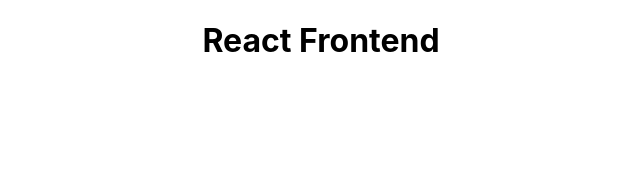
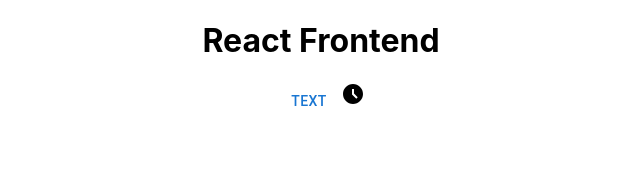
Before and after one commit to claiford/food-finder, a React (Create React App) app in the folder frontend/: page / in a window 1280 px wide. Shown: the top 172 px of the page, without its empty margins (319-959 px from the left). Built offline with nearby package versions, Linux system fonts and the light colour scheme.

Commit message:
add: material ui libraries

```diff
--- a/frontend/package.json
+++ b/frontend/package.json
@@ -3,6 +3,10 @@
   "version": "0.1.0",
   "private": true,
   "dependencies": {
+    "@emotion/react": "^11.11.1",
+    "@emotion/styled": "^11.11.0",
+    "@mui/icons-material": "^5.14.8",
+    "@mui/material": "^5.14.8",
     "@testing-library/jest-dom": "^5.17.0",
     "@testing-library/react": "^13.4.0",
     "@testing-library/user-event": "^13.5.0",
--- a/frontend/src/App.js
+++ b/frontend/src/App.js
@@ -1,5 +1,8 @@
 import { useEffect } from 'react';
 import './App.css';
+
+import { Button } from '@mui/material';
+import AccessTimeFilledIcon from '@mui/icons-material/AccessTimeFilled';
 
 import axios from 'axios';
 
@@ -16,6 +19,8 @@
   return (
     <div className="App">
       <h1>React Frontend</h1>
+      <Button variant="text">Text</Button>
+      <AccessTimeFilledIcon />
     </div>
   );
 }
```
Also changed, not shown: 1 other file (tests, documents, lock files or other folders).
